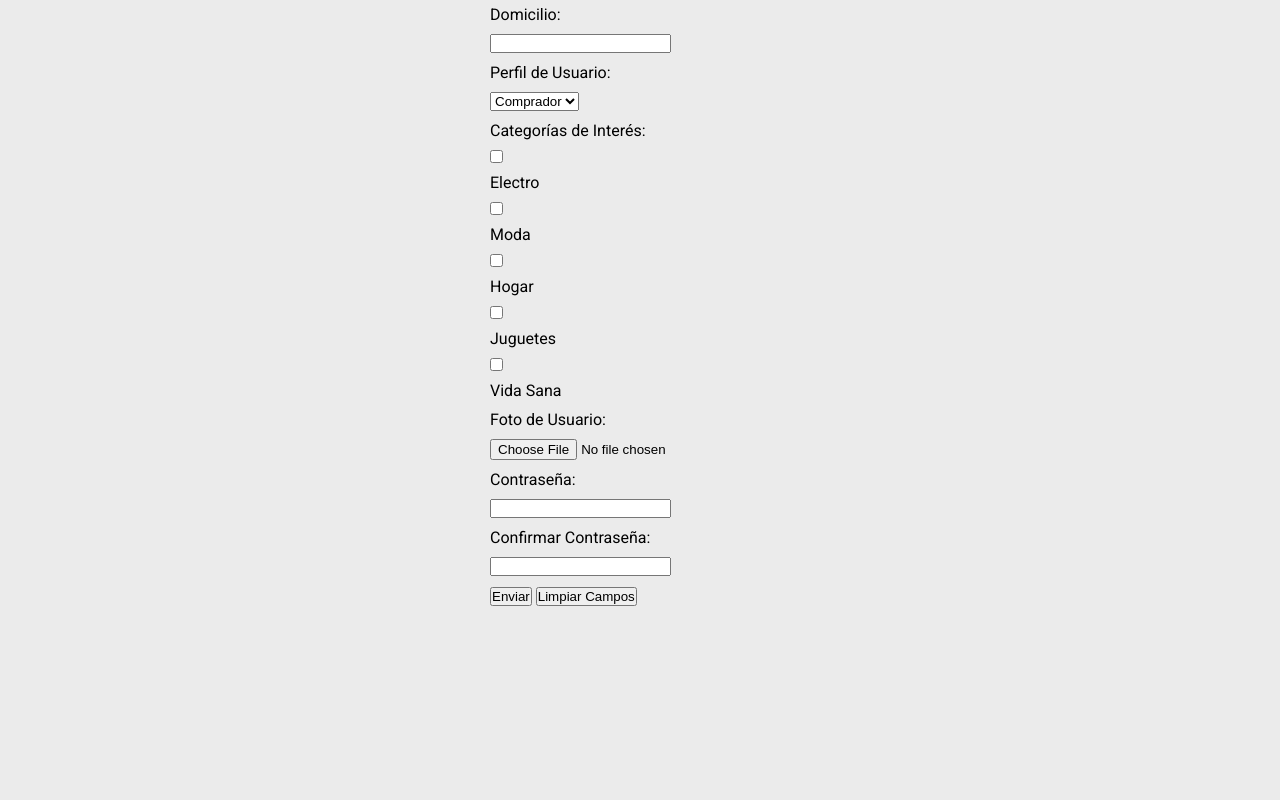
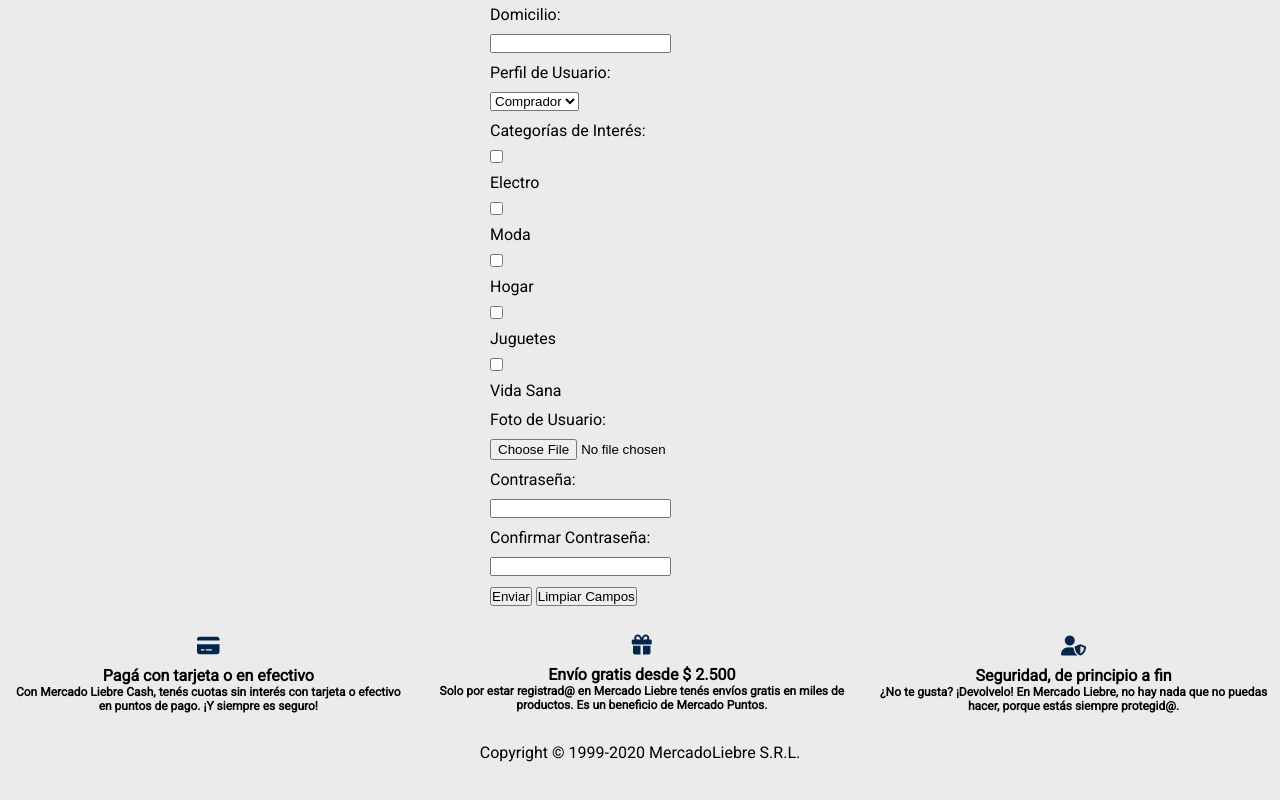
Before and after one commit to hhttsg/MercadoLiebre, a website: page views/register.html in a window 1280 px wide. Shown: the part 435-1235 px from the top of the page. Before the commit the page ends 1041 px from the top, so only its background shows below. Drawn offline with Linux system fonts and the light colour scheme; a web font is replaced by a local one.

Commit message:
agregue el footer a register.html e implemente sus estilos en login.css

```diff
--- a/public/css/login.css
+++ b/public/css/login.css
@@ -89,6 +89,24 @@ display: flex;
   margin: auto;
   border-top: 5px;
 }
+
+.descripciones{
+  font-size: 16px;
+}
+.cuerpo{
+  font-size: 12px;
+}
+.footer{
+  text-align: center;
+  margin-bottom: 5%;
+}
+.items{
+  font-size: 100%;
+  text-align: center;
+  margin-bottom: 10px;
+  margin-top: 10px;
+  color: #03264C;
+}
 @media (min-width: 361px){
   .desaparece{
     display: block;
@@ -151,6 +169,14 @@ display: flex;
   display: flex;
   padding-top: 10px;
 }
+.agrupando-footer{
+  display: flex;
+  padding-top: 10px;
+}
+.acomodado{
+  margin: auto;
+  padding: 10px;
+}
 
 
 
--- a/views/register.html
+++ b/views/register.html
@@ -100,5 +100,39 @@
           </form>
 
     </main>
+    <footer>
+        <div class="agrupando-footer">
+        <div class="acomodado">
+        <div class="items">
+        <i class="fas fa-credit-card fa-lg"></i></div>
+        <div class="footer">
+        <h2 class="descripciones">Pagá con tarjeta o en efectivo</h2>
+        <h6 class="cuerpo">Con Mercado Liebre Cash, tenés cuotas sin interés con tarjeta o efectivo en
+        puntos de pago. ¡Y siempre es seguro!</h6>
+        </div>
+        </div>
+        <div  class="acomodado">
+        <div class="items">
+        <i class="fas fa-gift fa-lg"></i></div>
+        <div class="footer">
+        <h2 class="descripciones">Envío gratis desde $ 2.500</h2>
+        <h6 class="cuerpo">Solo por estar registrad@ en Mercado Liebre tenés envíos gratis en miles de
+        productos. Es un beneficio de Mercado Puntos.</h6>
+        </div>
+        </div>
+        <div  class="acomodado">
+        <div class="items">
+        <i class="fas fa-user-shield fa-lg"></i></div>
+        <div class="footer">
+        <h2 class="descripciones">Seguridad, de principio a fin</a></h2>
+        <h6 class="cuerpo">¿No te gusta? ¡Devolvelo! En Mercado Liebre, no hay nada que no puedas hacer,
+        porque estás siempre protegid@.</h6>
+        </div>
+        </div>
+        </div>
+        <div class="footer">
+            <p>Copyright © 1999-2020 MercadoLiebre S.R.L.</p>
+        </div>
+    </footer>
 </body>
 </html>
```
